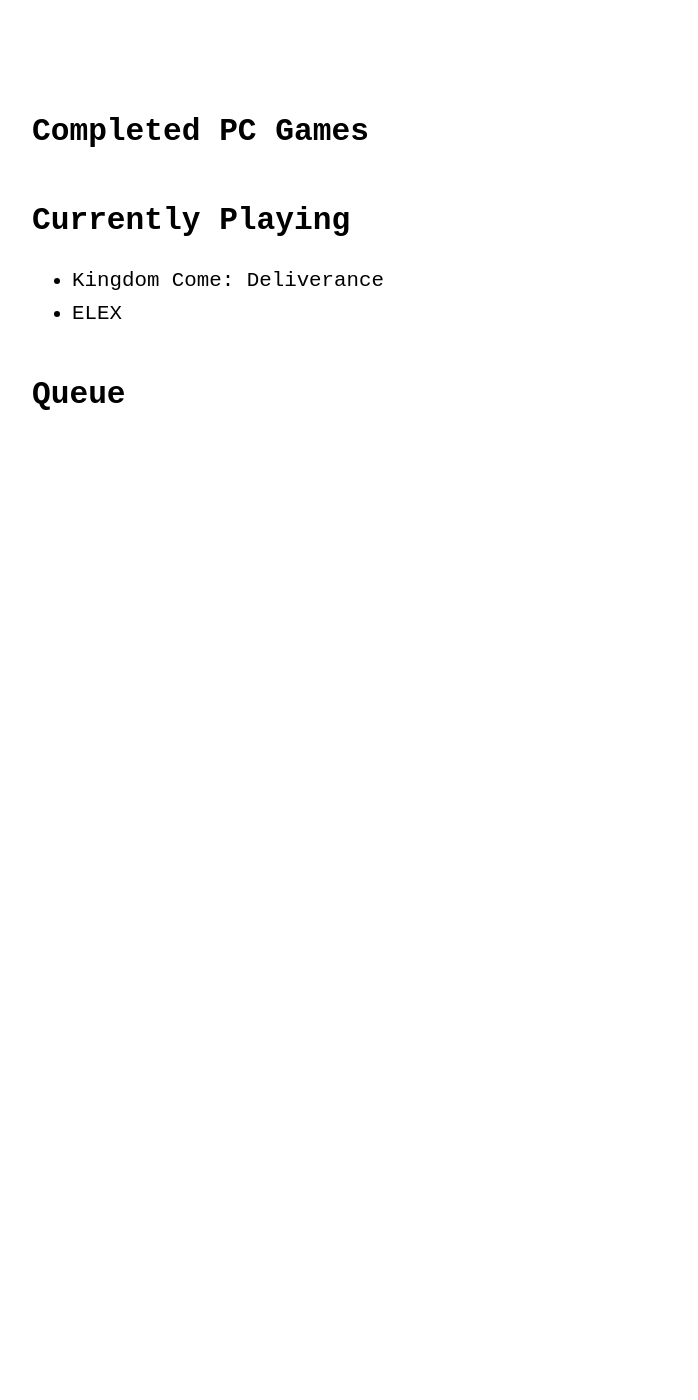
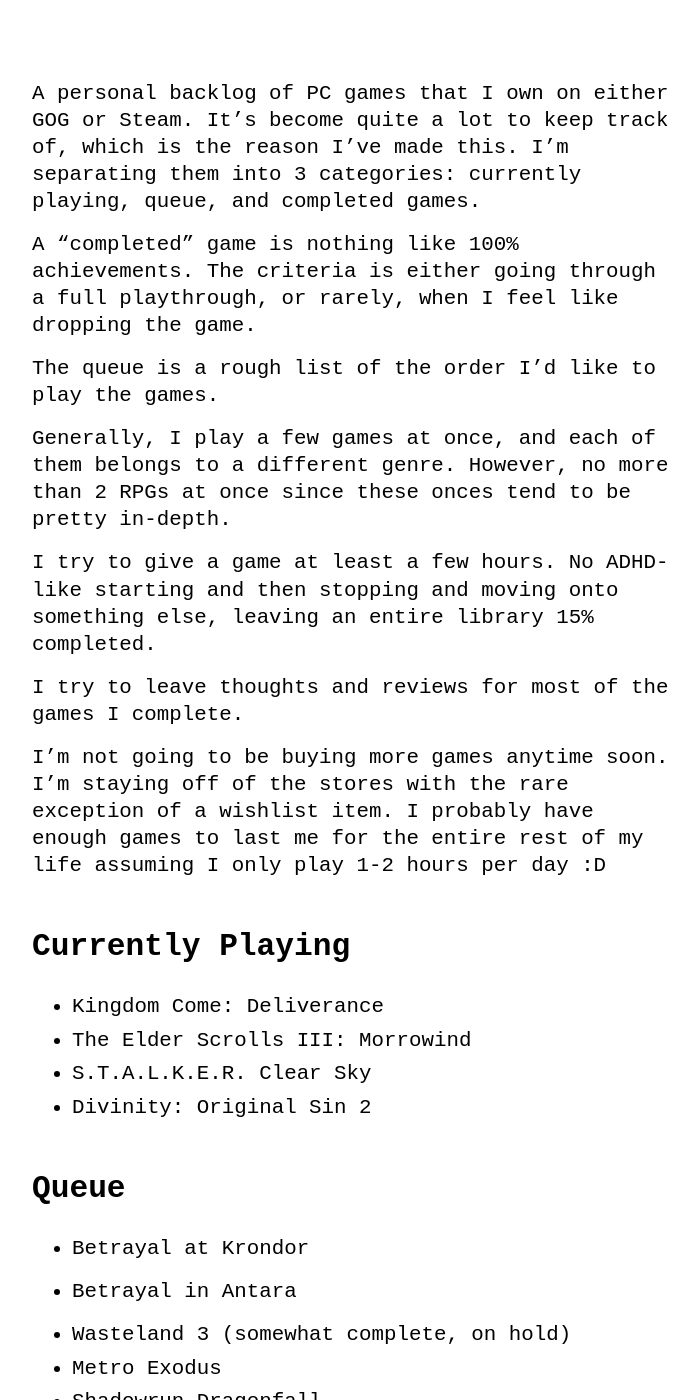
Before and after one commit to deadoceans/deadoceans.github.io, a Jekyll site: the page built from games-list.md, in a window 1280 px wide and 1400 px high. Shown: the whole window, without its empty margins (288-986 px from the left). Built offline with Jekyll 4.4.1, drawn with Linux system fonts in a browser that asks for light colours; our own code applies the rules of GitHub Pages for plain Markdown files; some of the changed text lies outside the part shown.

Commit message:
Update games-list.md

```diff
--- a/games-list.md
+++ b/games-list.md
@@ -1,8 +1,233 @@
+A personal backlog of PC games that I own on either GOG or Steam.  It's become quite a lot to keep track of, which is the reason I've made this.  I'm separating them into 3 categories: currently playing, queue, and completed games.
 
-## Completed PC Games
+A "completed" game is nothing like 100% achievements.  The criteria is either going through a full playthrough, or rarely, when I feel like dropping the game.
+
+The queue is a rough list of the order I'd like to play the games.
+
+Generally, I play a few games at once, and each of them belongs to a different genre.  However, no more than 2 RPGs at once since these onces tend to be pretty in-depth.
+
+I try to give a game at least a few hours.  No ADHD-like starting and then stopping and moving onto something else, leaving an entire library 15% completed.
+
+I try to leave thoughts and reviews for most of the games I complete.
+
+I'm not going to be buying more games anytime soon.  I'm staying off of the stores with the rare exception of a wishlist item.  I probably have enough games to last me for the entire rest of my life assuming I only play 1-2 hours per day :D
 
 ## Currently Playing
 * Kingdom Come: Deliverance
-* ELEX
+* The Elder Scrolls III: Morrowind
+* S.T.A.L.K.E.R. Clear Sky
+* Divinity: Original Sin 2
 
 ## Queue
+
+* Betrayal at Krondor
+* Betrayal in Antara
+
+* Wasteland 3 (somewhat complete, on hold)
+* Metro Exodus
+* Shadowrun Dragonfall
+* Pathfinder: Kingmaker
+* Tyranny
+
+\[ Fallout Playthrough \]
+* Fallout 1
+* Fallout 2
+* Fallout 3
+* Fallout: NV
+
+* The Witcher
+* The Witcher 2: Assasins of Kings
+
+\[ F.E.A.R. Playthrough \]
+* F.E.A.R.
+* F.E.A.R. 2 PRoject Origin
+
+* Dragon Age: Origins Ultimate Edition
+* ATOM RPG
+* S.T.A.L.K.E.R. Call of Pripyat
+* UnderRail
+* The Age of Decadence
+
+\[ Gothic Playthrough \]
+* Gothic 1
+* Gothic 2
+* Gothic 3
+
+* Stasis
+* Shardlight
+* Blasphemous
+* Shadows Awakening
+* Blood: Fresh Supply
+* Torment Tides of Numenera
+* The Bards Tale Trilogy
+* Tower of Time
+* Into the Breach
+* Shadow Tactics: Blades of the Shogun
+* Ken Follett's The Pillars of Earth
+* The Surge
+* The Surge 2
+* Papers, Please
+* Vampire The Masquerade Bloodlines
+* Ys I
+* Ys II
+* Divinity II Developer's Cut
+* Blades of Time
+* Sunrider Academy
+* Legend of Grimrock II
+* Amnesia: The Dark Descent
+* Machinarium
+* Mirror's Edge
+* The Void
+* Penumbra Overture
+* Penumbra Black Plague
+* Quake 4
+* S2
+* The Temple of Elemental Evil
+* Icewind Dale II
+* Geneforge 1 - 5
+* Arcanum
+* The Longest Journey
+* Deus Ex: GOTY Edition
+* JAgged Alliance 2
+* Warhammer 40,000 Rites of War
+* Might and Magic VII
+* Might and Magic Swords of Xeen
+* Might and Magic III
+* Might and Magic VI
+* Quake II
+* The Elder Scrolls II: Daggerfall
+* Albion
+* The Elder Scrolls: Arena
+* Dark sun: Shattered Lands
+* Dark sun: Wake of the Ravager
+* Lands of Lore: The Throne of Chaos
+* Lands of Lore: Guardians of Destiny
+* Eye of the Beholder 3: Assault on Myth Drannor
+* Ultima VII: The Complete Edition
+* Ultima Underworld I
+* Ultima Underworld II
+* Eye of the Beholder
+* Eye of the Beholder 2: The Legend of the Darkmoon
+
+* Alien: Isolation
+* Dragon's Dogma: Dark Arisen
+* Little Witch Nobeta
+* Megadimension Neptunia VII
+* Baldur's Gate II: Enhanced Edition
+* The Banner Saga
+* The Banner Saga 2
+* Bastion
+* BioShock Infinite
+* Black Mesa
+* Carrion
+* CODE VEIN
+* CrossCode
+* Danganronpa
+* Darkwood
+* Detention
+* Deus Ex: Human Revolution
+* Dishonored
+* Dishonored 2
+* Eastshade
+* The Elder Scrolls IV: Oblivion
+* ENSLAVED: Odyssey to the West
+* Fallout: New Vegas (beat several times, but still going to replay during fallout playthrough binge)
+* GRIS
+* Half Life 2
+* Half Life 2: Episode 1
+* Half Life 2: Episode 2
+* Hellblade
+* Hyper Light Drifter
+* The Incredible Adventures of Van Helsing: Final Cut
+* Kathy Rain
+* Kill or Love
+* The Last Door
+* The Last Door: Season 2
+* The Letter
+* Mass Effect (beat several times, but still going to replay during Mass Effect playthrough binge)
+* Mass Effect 2 (beat several times, but still going to replay during Mass Effect playthrough binge)
+* Metal Gear Solid V: The Phantom Pain
+* Minotaur
+* MO: Astray
+* Nioh
+* Opus Magnum
+* Pillars of Eternity II: Deadfire
+* Planescape: Torment: Enhanced Edition
+* Prey
+* The Red Strings Club
+* Redeemer
+* Resident Evil 2 (remake)
+* Resident Evil 4
+* Shadowgate
+* SpaceChem
+* Tales of Berseria
+* Technobabylon
+* Thief Gold
+* Titanfall 2
+* Total War: SHOGUN 2
+* Transistor
+* Valley
+
+* Aragami
+* CHAOS;CHILD
+* eden
+* The House in Fata Morgana: A Requiem for Innocence
+* Lucy - The Eternity She Wished For
+* STEINS;GATE
+* STEINS;GATE 0
+* Symphonic Rain
+* Umineko When They Cry - Question Arcs
+* Wonderful Everyday Down the Rabbit Hole
+* Synergia
+
+## Completed PC Games
+* S.T.A.L.K.E.R. Shadow of Chernobyl
+* ELEX
+* SOMA
+* Alicemare
+* Borderlands 2
+* The Cursed Forest (dropped)
+* Dark Souls III
+* Dark Souls Remastered
+* Doki Doki Literature Club
+* DOOM 2016
+* DOOM Eternal
+* Dead Space
+* Dead Space 2
+* Fallout 4
+* For the King
+* Heart of the Woods
+* Hedon
+* Hollow Knight (dropped)
+* Insurgency
+* The House in Fata Morgana
+* Layers of Fear
+* Left 4 Dead 2
+* A Light in the Dark
+* Metro 2033 Redux
+* Metro Last Light Redux
+* Neighbor
+* Nier: Automata
+* Pillars of Eternity (dropped)
+* planetarian
+* A Plague Tale: Innocence
+* PRICE
+* Primordia
+* Remnant: From the Ashes (dropped)
+* Risk of Rain
+* Risk of Rain 2
+* RUINER
+* Song of Saya
+* Spec Ops: The Line
+* Sweetest Monster
+* Tom Clancy's Ghost Recon: Wildlands
+* Tormentum - Dark Sorrow
+* Transmissions: Element 120
+* Trine 2
+* VA-11 Hall-A
+* The Witcher 3: Wild Hunt
+* Wolf Tails
+* The Binding of Isaac: Rebirth (never really done, but not playing again)
+* Skyrim (dropped)
+* The Witcher III: Wild Hunt
+* XCOM 2 (dropped)
```
